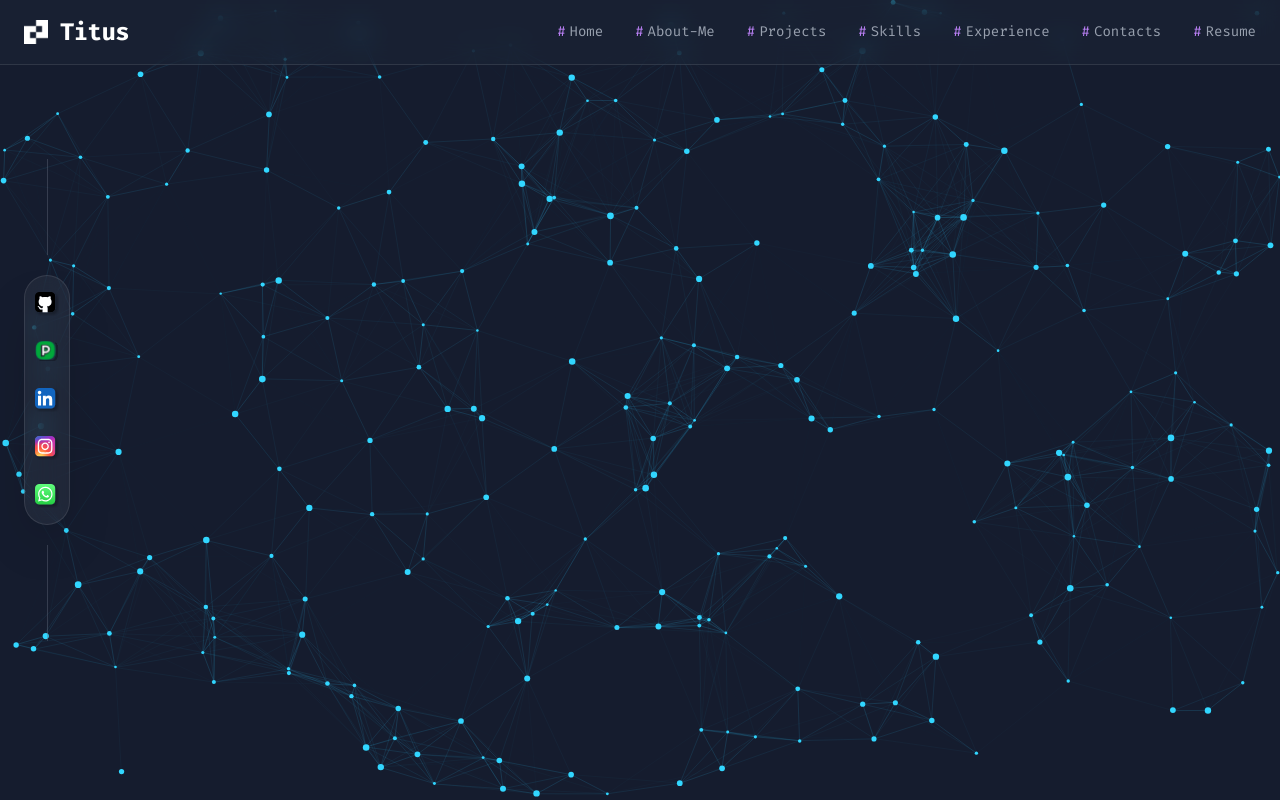
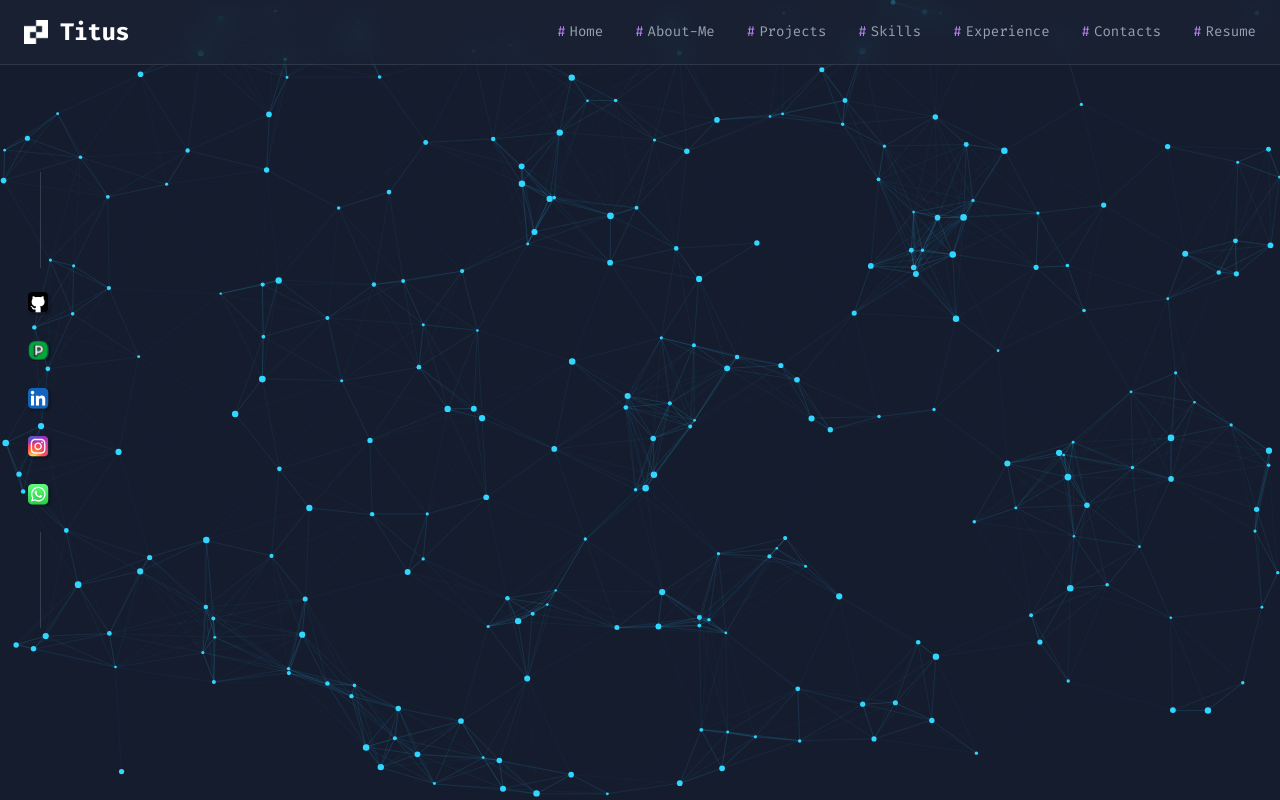
Before and after one commit to shepherd-bit/PORTFOLIO, a React (Vite) app: page / in a window 1280 px wide. Built offline with nearby package versions, Linux system fonts and the light colour scheme.

Commit message:
Update Socials.jsx

```diff
--- a/src/components/Socials.jsx
+++ b/src/components/Socials.jsx
@@ -1,86 +1,100 @@
-
 import { motion } from 'framer-motion';
 
 const Socials = () => {
   const iconClass = "w-6 h-6 object-contain";
 
   const socials = [
-    {
-      label: "GitHub",
-      href: "https://github.com",
-      icon: <img src="./socials/github.svg" alt="GitHub" className={iconClass} />,
-    },
-    {
-      label: "Peerlist",
-      href: "https://peerlist.io",
-      icon: <img src="./socials/peerlist.svg" alt="Peerlist" className={iconClass} />,
-    },
-    {
-      label: "LinkedIn",
-      href: "https://linkedin.com",
-      icon: <img src="./socials/linkin.svg" alt="LinkedIn" className={iconClass} />,
-    },
-    {
-      label: "Instagram",
-      href: "https://instagram.com",
-      icon: <img src="./socials/insta.svg" alt="Instagram" className={iconClass} />,
-    },
-    {
-      label: "WhatsApp",
-      href: "https://whatsapp.com",
-      icon: <img src="./socials/whatsapp.svg" alt="WhatsApp" className={iconClass} />,
-    },
+    { label: "GitHub", href: "https://github.com", icon: <img src="./socials/github.svg" alt="GitHub" className={iconClass} /> },
+    { label: "Peerlist", href: "https://peerlist.io", icon: <img src="./socials/peerlist.svg" alt="Peerlist" className={iconClass} /> },
+    { label: "LinkedIn", href: "https://linkedin.com", icon: <img src="./socials/linkin.svg" alt="LinkedIn" className={iconClass} /> },
+    { label: "Instagram", href: "https://instagram.com", icon: <img src="./socials/insta.svg" alt="Instagram" className={iconClass} /> },
+    { label: "WhatsApp", href: "https://whatsapp.com", icon: <img src="./socials/whatsapp.svg" alt="WhatsApp" className={iconClass} /> },
   ];
 
+  // Variants for the vertical (desktop) panel fade-in
+  const desktopPanelVariants = {
+    hidden: { opacity: 0, x: -30 },
+    visible: {
+      opacity: 1,
+      x: 0,
+      transition: { duration: 0.6, ease: "easeOut", delayChildren: 0.2, staggerChildren: 0.1 }
+    },
+  };
+
+  // Variants for the individual icons inside the desktop panel
+  const desktopIconVariants = {
+    hidden: { opacity: 0, y: 15 },
+    visible: { opacity: 1, y: 0, transition: { duration: 0.3 } },
+  };
+
+  // Variants for the horizontal (mobile) bar slide-up
+  const mobileBarVariants = {
+    hidden: { y: 50, opacity: 0 },
+    visible: {
+      y: 0,
+      opacity: 1,
+      transition: { duration: 0.6, ease: [0.22, 1, 0.36, 1], delay: 0.5 }
+    },
+  };
+
   return (
-    <motion.div
-      initial={{ opacity: 0, x: -30 }}
-      animate={{ opacity: 1, x: 0 }}
-      transition={{ duration: 0.6, ease: "easeOut" }}
-      className="fixed left-6 top-1/2 -translate-y-1/2 z-50 flex flex-col items-center"
-    >
-      {/* Top Line */}
+    <>
+      {/* --- DESKTOP SOCIAL PANEL (Hidden on Mobile) --- */}
       <motion.div
-        initial={{ scaleY: 0 }}
-        animate={{ scaleY: 1 }}
-        transition={{ duration: 0.5, delay: 0.2 }}
-        className="w-[1px] h-24 bg-gray-500/40 mb-5 origin-top"
-      />
+        variants={desktopPanelVariants}
+        initial="hidden"
+        animate="visible"
+        className="fixed left-6 top-1/2 -translate-y-1/2 z-50 hidden flex-col items-center md:flex gap-4"
+      >
+        {/* Top Line */}
+        <div className="w-[1px] h-24 bg-gray-500/40 mb-1"></div>
 
-      {/* Thinner glassmorphic container */}
-      <motion.div
-        initial={{ opacity: 0, scale: 0.9 }}
-        animate={{ opacity: 1, scale: 1 }}
-        transition={{ duration: 0.4, delay: 0.3 }}
-        className="backdrop-blur-md bg-white/5 border border-white/10 px-1.5 py-3 rounded-full flex flex-col gap-4 shadow-2xl"
-      >
+        {/* Floating Icons without housing */}
         {socials.map((social, index) => (
           <motion.a
             key={index}
+            variants={desktopIconVariants}
             href={social.href}
             target="_blank"
             rel="noopener noreferrer"
             aria-label={social.label}
-            initial={{ opacity: 0, y: 15 }}
-            animate={{ opacity: 1, y: 0 }}
-            transition={{ duration: 0.3, delay: 0.4 + index * 0.1 }}
             whileHover={{ scale: 1.15 }}
             whileTap={{ scale: 0.95 }}
-            className="flex justify-center items-center w-8 h-8"
+            className="flex justify-center items-center w-8 h-8 text-gray-400 hover:text-white transition-colors"
           >
             {social.icon}
           </motion.a>
         ))}
+
+        {/* Bottom Line */}
+        <div className="w-[1px] h-24 bg-gray-500/40 mt-1"></div>
       </motion.div>
 
-      {/* Bottom Line */}
+
+      {/* --- MOBILE SOCIAL BAR (Visible only on Mobile) --- */}
       <motion.div
-        initial={{ scaleY: 0 }}
-        animate={{ scaleY: 1 }}
-        transition={{ duration: 0.5, delay: 0.2 }}
-        className="w-[1px] h-24 bg-gray-500/40 mt-5 origin-bottom"
-      />
-    </motion.div>
+        variants={mobileBarVariants}
+        initial="hidden"
+        animate="visible"
+        className="fixed bottom-4 left-0 right-0 z-50 px-6 md:hidden"
+      >
+        {/* Floating row without card housing */}
+        <div className="flex items-center justify-around w-full">
+          {socials.map((social, index) => (
+            <a
+              key={index}
+              href={social.href}
+              target="_blank"
+              rel="noopener noreferrer"
+              aria-label={social.label}
+              className="flex justify-center items-center w-10 h-10 active:scale-110 transition-transform"
+            >
+              {social.icon}
+            </a>
+          ))}
+        </div>
+      </motion.div>
+    </>
   );
 };
 
```
